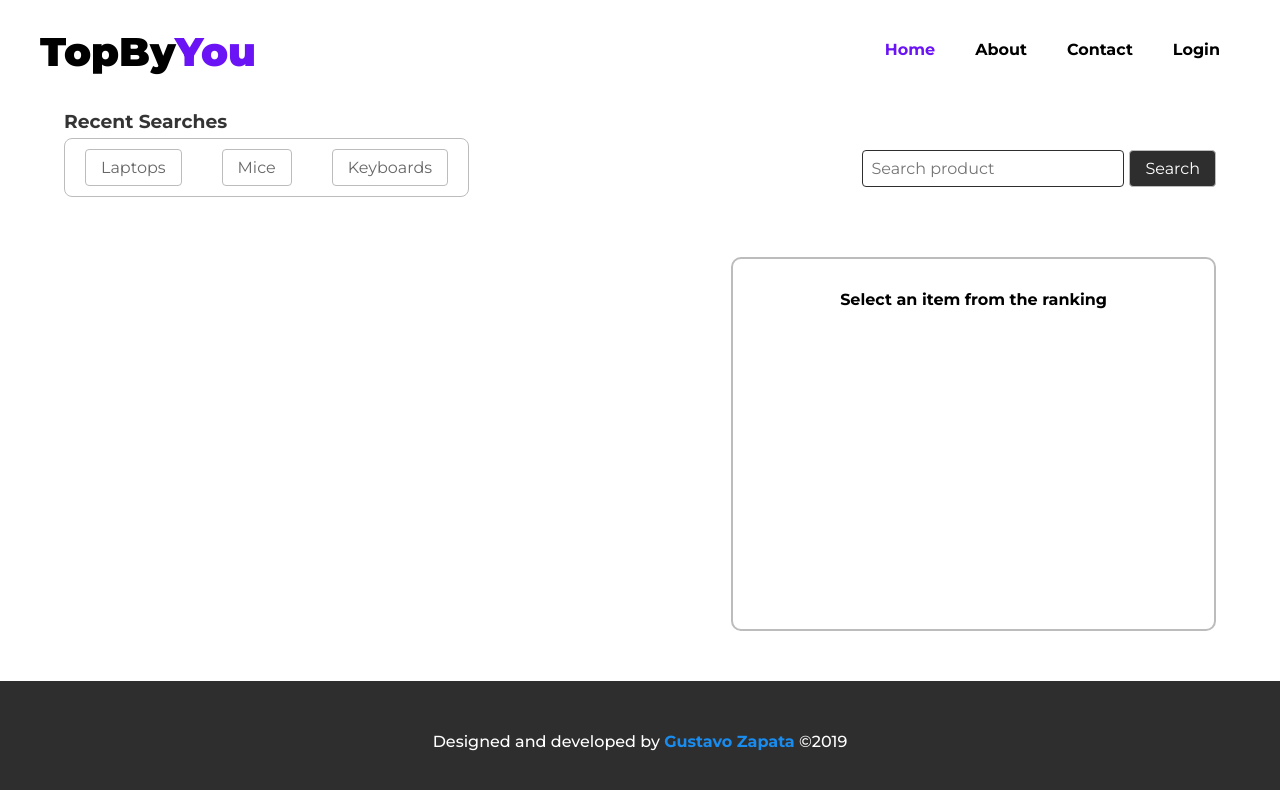
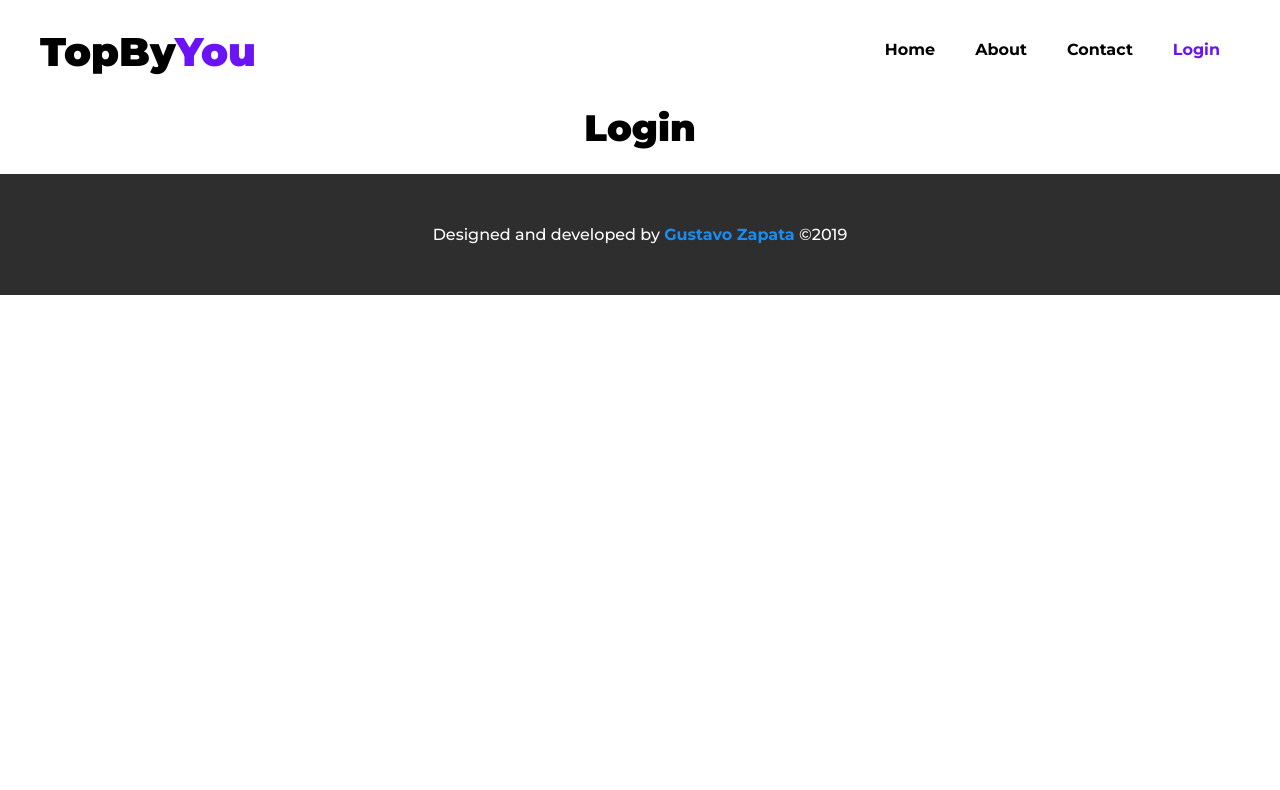
Before and after one commit to gustavozapata/TopByYou, a React (Create React App) app in the folder client/: page /login in a window 1280 px wide. Shown: the top 790 px of the page. Built offline with nearby package versions, Linux system fonts and the light colour scheme.

Commit message:
add Router, NavLink, Switch and Route

```diff
--- a/client/package.json
+++ b/client/package.json
@@ -5,6 +5,7 @@
   "dependencies": {
     "react": "^16.12.0",
     "react-dom": "^16.12.0",
+    "react-router-dom": "^5.1.2",
     "react-scripts": "3.2.0"
   },
   "scripts": {
--- a/client/src/App.css
+++ b/client/src/App.css
@@ -71,7 +71,10 @@ nav ul li {
   margin: 0 20px;
   cursor: pointer;
 }
-.active {
+nav ul a {
+  text-decoration: none;
+}
+ul .active {
   /* text-decoration: underline; */
   color: var(--purple);
 }
--- a/client/src/App.js
+++ b/client/src/App.js
@@ -1,10 +1,16 @@
 import React, { useState, useEffect } from "react";
+import { BrowserRouter as Router, Route, Switch } from "react-router-dom";
 
 //components
 import Header from "./components/Header";
 import Search from "./components/Search";
 import Product from "./components/Product";
 import Footer from "./components/Footer";
+
+//pages
+import About from "./pages/About";
+import Contact from "./pages/Contact";
+import Login from "./pages/Login";
 
 //data
 import { laptops } from "./data/laptops";
@@ -46,14 +52,32 @@ function App() {
   useEffect(() => {}, [product]);
 
   return (
+    <Router>
       <div className="App">
         <Header />
         <div id="viewport">
-        <Search selectRecent={selectRecent} isSelected={product.name} />
+          <Switch>
+            <Route
+              exact
+              path="/"
+              render={() => (
+                <>
+                  <Search
+                    selectRecent={selectRecent}
+                    isSelected={product.name}
+                  />
                   <Product productName={product.name} product={product.items} />
+                </>
+              )}
+            />
+            <Route path="/about" component={About} />
+            <Route path="/contact" component={Contact} />
+            <Route path="/login" component={Login} />
+          </Switch>
         </div>
         <Footer />
       </div>
+    </Router>
   );
 }
 
--- a/client/src/components/Header.js
+++ b/client/src/components/Header.js
@@ -1,6 +1,7 @@
 import React from "react";
+import { NavLink } from "react-router-dom";
 
-export default function Header(props) {
+export default function Header() {
   return (
     <header className="Header">
       <a href="http://localhost:3000">
@@ -10,10 +11,18 @@ export default function Header(props) {
       </a>
       <nav>
         <ul>
-          <li className="active">Home</li>
-          <li>About</li>
-          <li>Contact</li>
-          <li>Login</li>
+          <NavLink exact activeClassName="active" to="/">
+            <li>Home</li>
+          </NavLink>
+          <NavLink to="/about">
+            <li>About</li>
+          </NavLink>
+          <NavLink to="/contact">
+            <li>Contact</li>
+          </NavLink>
+          <NavLink to="/login">
+            <li>Login</li>
+          </NavLink>
         </ul>
       </nav>
     </header>
--- /dev/null
+++ b/client/src/pages/Contact.js
@@ -0,0 +1,9 @@
+import React from "react";
+
+export default function Contact() {
+  return (
+    <div>
+      <h1>Contact</h1>
+    </div>
+  );
+}
--- /dev/null
+++ b/client/src/pages/Login.js
@@ -0,0 +1,9 @@
+import React from "react";
+
+export default function Login() {
+  return (
+    <div>
+      <h1>Login</h1>
+    </div>
+  );
+}
```
Also changed, not shown: 1 other file (tests, documents, lock files or other folders). Lines whose indentation alone changed are shown as unchanged.
